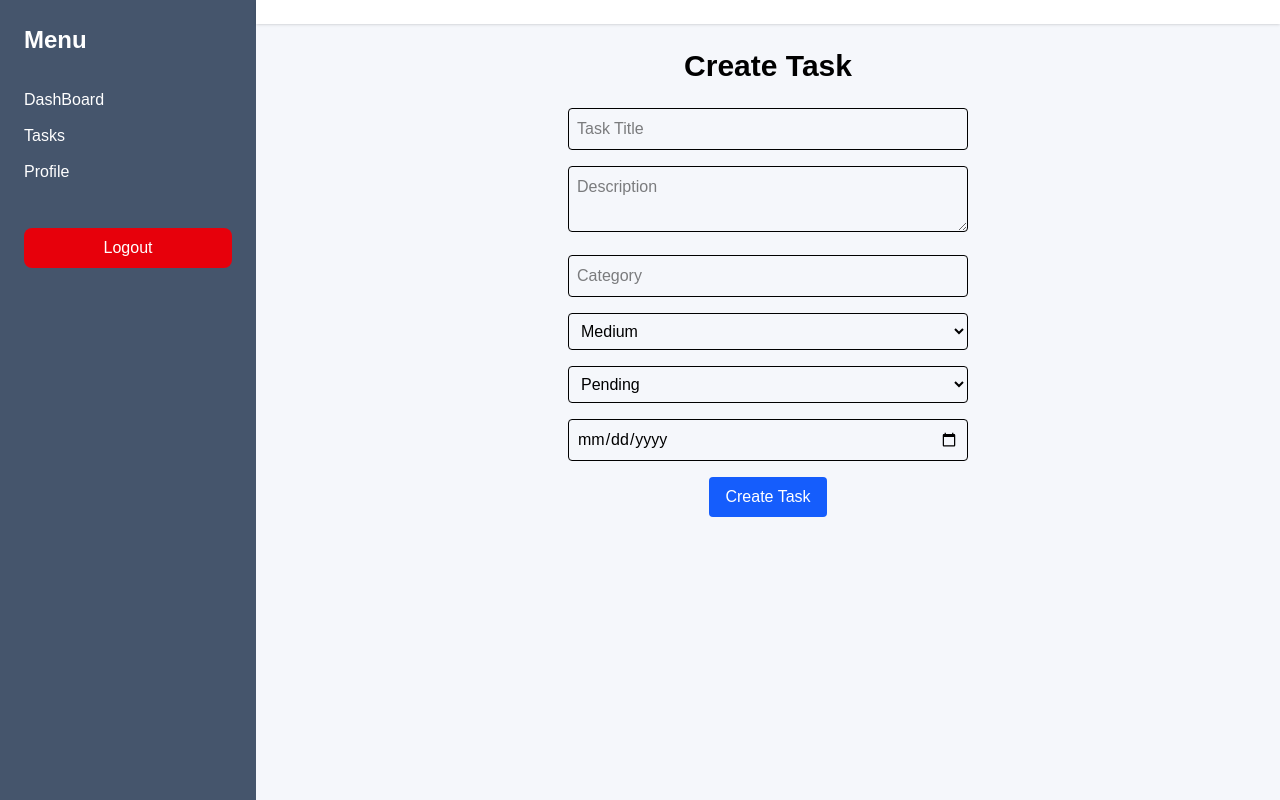
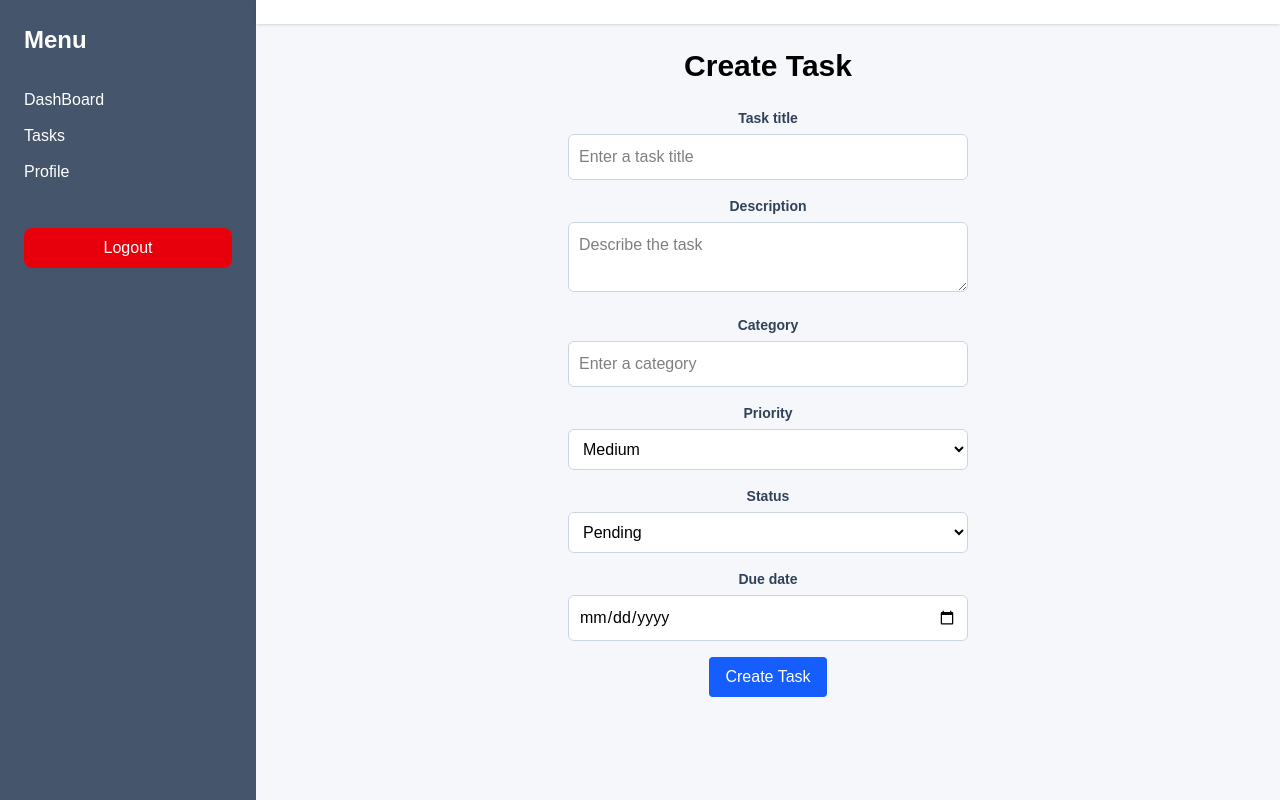
Before and after one commit to Praveen2493/task-management-frontend, a React (Vite) app: page /tasks/create in a window 1280 px wide. Built offline with nearby package versions, Linux system fonts and the light colour scheme; no server answers; sample sign-in values are in the browser's storage.

Commit message:
design side completed

```diff
--- a/src/components/comments/CommentSection.jsx
+++ b/src/components/comments/CommentSection.jsx
@@ -90,7 +90,11 @@ const CommentSection = ({
         }
       >
 
+        <label htmlFor="task-comment" className="mb-1.5 block text-sm font-semibold text-slate-700">
+          Add a comment
+        </label>
         <input
+          id="task-comment"
           type="text"
           value={comment}
           onChange={(e)=>
--- a/src/components/profile/ProfileForm.jsx
+++ b/src/components/profile/ProfileForm.jsx
@@ -25,11 +25,12 @@ const ProfileForm = ({ user, onSave }) => {
       className="space-y-4"
     >
       <div>
-        <label className="block mb-1 font-semibold">
+        <label htmlFor="profile-name" className="mb-1.5 block text-sm font-semibold text-slate-700">
           Name
         </label>
 
         <input
+          id="profile-name"
           type="text"
           name="name"
           value={formData.name}
@@ -39,11 +40,12 @@ const ProfileForm = ({ user, onSave }) => {
       </div>
 
       <div>
-        <label className="block mb-1 font-semibold">
+        <label htmlFor="profile-email" className="mb-1.5 block text-sm font-semibold text-slate-700">
           Email
         </label>
 
         <input
+          id="profile-email"
           type="email"
           name="email"
           value={formData.email}
--- a/src/components/profile/ProfileImageUpload.jsx
+++ b/src/components/profile/ProfileImageUpload.jsx
@@ -33,7 +33,11 @@ const ProfileImageUpload = ({ onUpload }) => {
       {errorMsg && <p className="text-red-500 text-xs font-semibold">{errorMsg}</p>}
 
       <div className="flex items-center gap-2">
+        <label htmlFor="profile-image" className="text-sm font-semibold text-slate-700">
+          Profile image
+        </label>
         <input
+          id="profile-image"
           type="file"
           accept="image/*"
           className="px-2 py-1 border rounded text-sm"
--- a/src/components/tasks/AttachmentSection.jsx
+++ b/src/components/tasks/AttachmentSection.jsx
@@ -6,9 +6,13 @@ const AttachmentSection = () => {
         Attachments
       </h2>
 
+      <label htmlFor="task-attachment" className="mb-1.5 block text-sm font-semibold text-slate-700">
+        Choose a file
+      </label>
       <input
+        id="task-attachment"
         type="file"
-        className="border p-2 rounded-lg w-full"
+        className="w-full rounded-md border border-slate-300 bg-white p-2.5 text-sm"
       />
 
       <div className="mt-4">
--- a/src/components/tasks/CreateTaskForm.jsx
+++ b/src/components/tasks/CreateTaskForm.jsx
@@ -34,13 +34,20 @@ const CreateTaskForm=()=>{
    }
   >
 
+   <label htmlFor="quick-task-title" className="mb-1.5 block text-sm font-semibold text-slate-700">
+    Task title
+   </label>
    <input
+    id="quick-task-title"
+    name="title"
     value={title}
+    placeholder="Enter a task title"
     onChange={(e)=>
       setTitle(
        e.target.value
       )
     }
+    className="w-full rounded-md border border-slate-300 bg-white p-2.5 outline-none focus:border-blue-600 focus:ring-2 focus:ring-blue-100"
    />
 
    <button>
--- a/src/components/tasks/SearchBar.jsx
+++ b/src/components/tasks/SearchBar.jsx
@@ -4,17 +4,23 @@ const SearchBar = ({
 }) => {
 
   return (
+    <div>
+      <label htmlFor="search-bar" className="mb-1.5 block text-sm font-semibold text-slate-700">
+        Search tasks
+      </label>
       <input
+        id="search-bar"
         type="text"
-      placeholder="Search Tasks"
+        placeholder="Search by title"
         value={searchTerm}
         onChange={(e) =>
           setSearchTerm(
             e.target.value
           )
         }
-      className="border p-2 rounded"
+        className="w-full rounded-md border border-slate-300 bg-white p-2.5 outline-none focus:border-blue-600 focus:ring-2 focus:ring-blue-100"
       />
+    </div>
   );
 };
 
--- a/src/components/tasks/TaskFilters.jsx
+++ b/src/components/tasks/TaskFilters.jsx
@@ -14,62 +14,76 @@ const TaskFilters = ({searchTerm,
   setSort,
 }) => {
   return (
-    <div className="flex flex-col md:flex-row gap-4 mb-6">
-
-
-
+    <div className="mb-6 grid grid-cols-1 gap-4 sm:grid-cols-2 xl:grid-cols-5">
+      <div>
+        <label htmlFor="task-search" className="mb-1.5 block text-sm font-semibold text-slate-700">Search tasks</label>
         <input
+          id="task-search"
           type="text"
-        placeholder="Search tasks..."
+          placeholder="Search by title"
           value={searchTerm}
           onChange={(e)=>setSearchTerm(e.target.value)}
-        className="border p-2 rounded-lg flex-1"
+          className="w-full rounded-md border border-slate-300 bg-white p-2.5 outline-none focus:border-blue-600 focus:ring-2 focus:ring-blue-100"
         />
+      </div>
 
-
-
+      <div>
+        <label htmlFor="task-filter-status" className="mb-1.5 block text-sm font-semibold text-slate-700">Status</label>
         <select
+          id="task-filter-status"
           value={status}
           onChange={(e) => setStatus(e.target.value)}
-          className="border rounded p-2"
+          className="w-full rounded-md border border-slate-300 bg-white p-2.5 outline-none focus:border-blue-600 focus:ring-2 focus:ring-blue-100"
         >
           <option>All</option>
           <option>Pending</option>
           <option>In Progress</option>
           <option>Completed</option>
         </select>
+      </div>
 
+      <div>
+        <label htmlFor="task-filter-category" className="mb-1.5 block text-sm font-semibold text-slate-700">Category</label>
         <select
+          id="task-filter-category"
           value={category}
           onChange={(e) => setCategory(e.target.value)}
-        className="border rounded p-2"
+          className="w-full rounded-md border border-slate-300 bg-white p-2.5 outline-none focus:border-blue-600 focus:ring-2 focus:ring-blue-100"
         >
           <option>All</option>
           <option>Work</option>
           <option>Personal</option>
         </select>
+      </div>
 
+      <div>
+        <label htmlFor="task-filter-priority" className="mb-1.5 block text-sm font-semibold text-slate-700">Priority</label>
         <select
+          id="task-filter-priority"
           value={priority}
           onChange={(e) => setPriority(e.target.value)}
-        className="border rounded p-2"
+          className="w-full rounded-md border border-slate-300 bg-white p-2.5 outline-none focus:border-blue-600 focus:ring-2 focus:ring-blue-100"
         >
           <option>All</option>
           <option>High</option>
           <option>Medium</option>
           <option>Low</option>
         </select>
+      </div>
 
+      <div>
+        <label htmlFor="task-filter-sort" className="mb-1.5 block text-sm font-semibold text-slate-700">Sort by</label>
         <select
+          id="task-filter-sort"
           value={sort}
           onChange={(e) => setSort(e.target.value)}
-      className="border rounded p-2"
+          className="w-full rounded-md border border-slate-300 bg-white p-2.5 outline-none focus:border-blue-600 focus:ring-2 focus:ring-blue-100"
         >
           <option value="newest">Newest</option>
           <option value="oldest">Oldest</option>
           <option value="deadline">Deadline</option>
         </select>
-
+      </div>
     </div>
   )
 }
--- a/src/components/tasks/TaskForm.jsx
+++ b/src/components/tasks/TaskForm.jsx
@@ -33,61 +33,85 @@ const TaskForm = ({ onSubmit, initialData }) => {
   return (
     <form onSubmit={handleSubmit} className="space-y-4">
 
+      <div>
+        <label htmlFor="task-title" className="mb-1.5 block text-sm font-semibold text-slate-700">Task title</label>
         <input
+          id="task-title"
           type="text"
           name="title"
-        placeholder="Task Title"
+          placeholder="Enter a task title"
           value={formData.title}
           onChange={handleChange}
-        className="w-full border p-2 rounded"
+          className="w-full rounded-md border border-slate-300 bg-white p-2.5 outline-none focus:border-blue-600 focus:ring-2 focus:ring-blue-100"
         />
+      </div>
 
+      <div>
+        <label htmlFor="task-description" className="mb-1.5 block text-sm font-semibold text-slate-700">Description</label>
         <textarea
+          id="task-description"
           name="description"
-        placeholder="Description"
+          placeholder="Describe the task"
           value={formData.description}
           onChange={handleChange}
-        className="w-full border p-2 rounded"
+          className="w-full rounded-md border border-slate-300 bg-white p-2.5 outline-none focus:border-blue-600 focus:ring-2 focus:ring-blue-100"
         />
+      </div>
 
+      <div>
+        <label htmlFor="task-category" className="mb-1.5 block text-sm font-semibold text-slate-700">Category</label>
         <input
+          id="task-category"
           type="text"
           name="category"
-        placeholder="Category"
+          placeholder="Enter a category"
           value={formData.category}
           onChange={handleChange}
-        className="w-full border p-2 rounded"
+          className="w-full rounded-md border border-slate-300 bg-white p-2.5 outline-none focus:border-blue-600 focus:ring-2 focus:ring-blue-100"
         />
+      </div>
 
+      <div>
+        <label htmlFor="task-priority" className="mb-1.5 block text-sm font-semibold text-slate-700">Priority</label>
         <select
+          id="task-priority"
           name="priority"
           value={formData.priority}
           onChange={handleChange}
-        className="w-full border p-2 rounded"
+          className="w-full rounded-md border border-slate-300 bg-white p-2.5 outline-none focus:border-blue-600 focus:ring-2 focus:ring-blue-100"
         >
           <option>Low</option>
           <option>Medium</option>
           <option>High</option>
         </select>
+      </div>
 
+      <div>
+        <label htmlFor="task-status" className="mb-1.5 block text-sm font-semibold text-slate-700">Status</label>
         <select
+          id="task-status"
           name="status"
           value={formData.status}
           onChange={handleChange}
-        className="w-full border p-2 rounded"
+          className="w-full rounded-md border border-slate-300 bg-white p-2.5 outline-none focus:border-blue-600 focus:ring-2 focus:ring-blue-100"
         >
           <option>Pending</option>
           <option>In Progress</option>
           <option>Completed</option>
         </select>
+      </div>
 
+      <div>
+        <label htmlFor="task-deadline" className="mb-1.5 block text-sm font-semibold text-slate-700">Due date</label>
         <input
+          id="task-deadline"
           type="date"
           name="deadline"
           value={formData.deadline}
           onChange={handleChange}
-        className="w-full border p-2 rounded"
+          className="w-full rounded-md border border-slate-300 bg-white p-2.5 outline-none focus:border-blue-600 focus:ring-2 focus:ring-blue-100"
         />
+      </div>
 
       <button
         type="submit"
```
Also changed, not shown: src/components/common/Input.jsx (+4 -4 lines), src/components/profile/ChangePasswordForm.jsx (+18 -6 lines), src/components/tasks/CommentsSection.jsx (+6 -2 lines), src/pages/settings/Settings.jsx (+4 -4 lines). Lines whose indentation alone changed are shown as unchanged.
